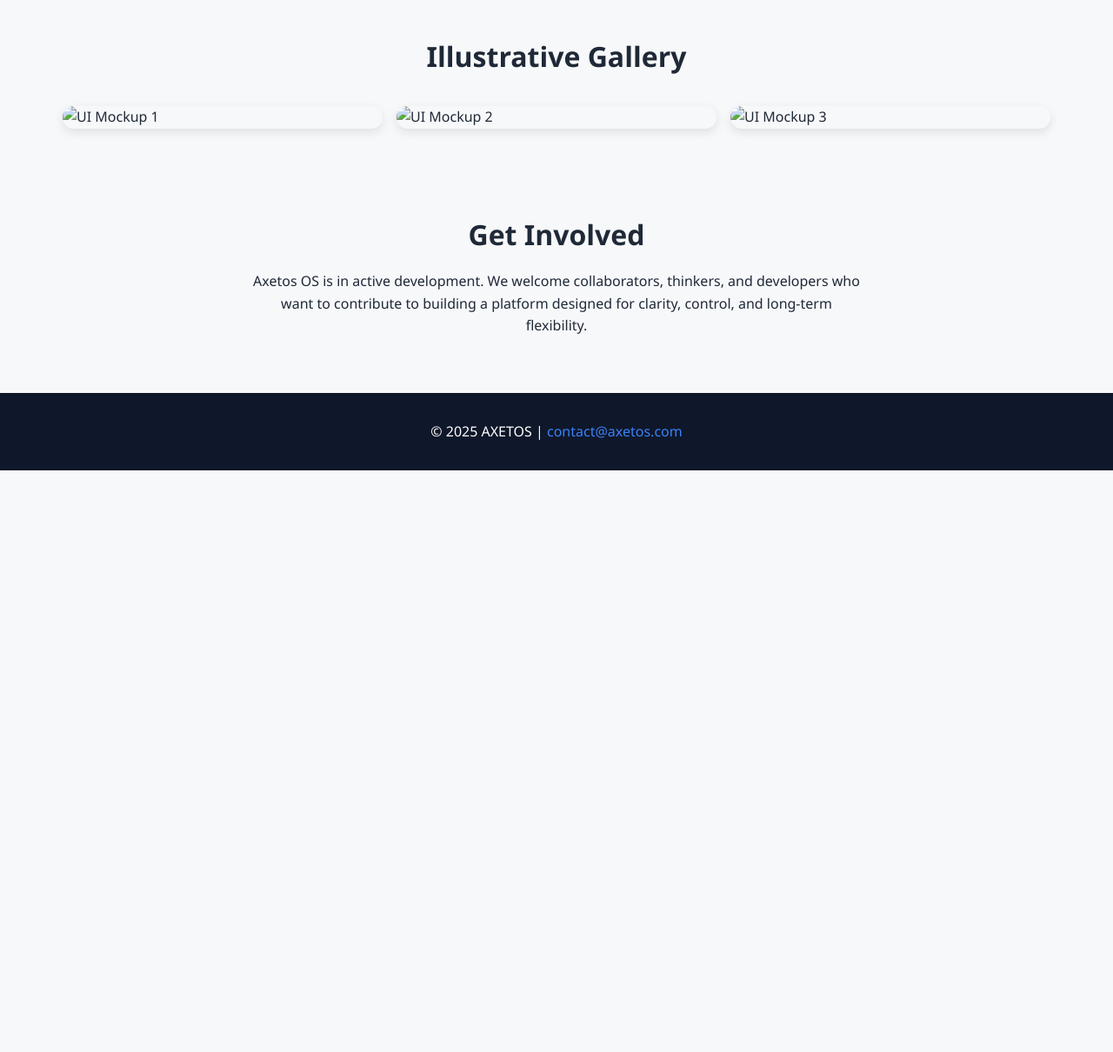
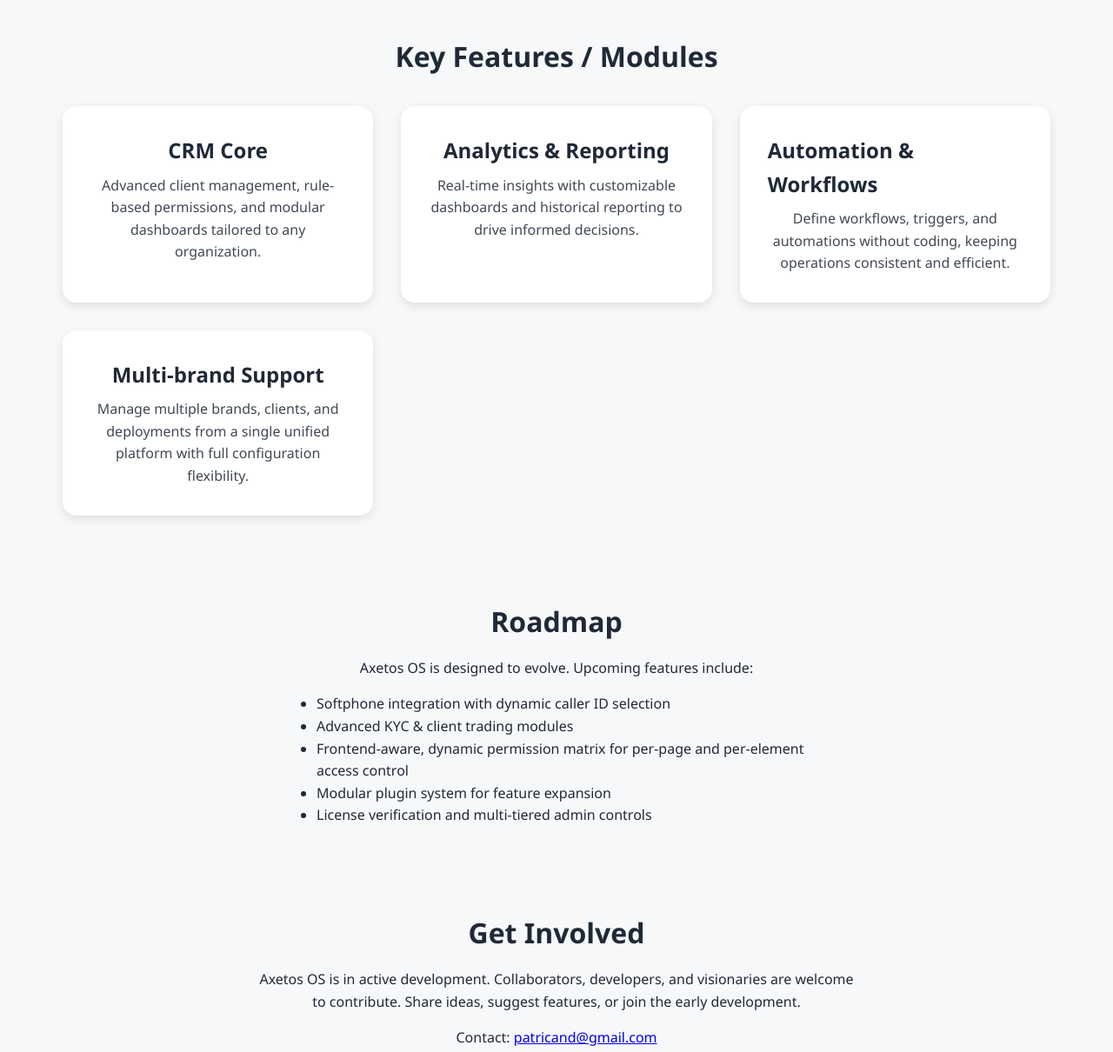
Before and after one commit to AXETOS/axetos-vision, a plain HTML site: page index.html in a window 1280 px wide. Shown: the part 1300-2510 px from the top of the page at 87% size. Before the commit the page ends 1841 px from the top, so only its background shows below. Drawn offline with Linux system fonts and the light colour scheme.

Commit message:
Update landing page with features and roadmap

```diff
--- a/index.html
+++ b/index.html
@@ -46,22 +46,22 @@
     <h2>Core Principles</h2>
     <div class="cards">
         <div class="card">
-            <img src="images/modularity.png" alt="Modularity Icon">
+            <img src="" alt="Modularity Icon">
             <h3>Modularity</h3>
             <p>Build and integrate modules seamlessly. Axetos OS adapts to your business without forcing rigid structures.</p>
         </div>
         <div class="card">
-            <img src="images/scalability.png" alt="Scalability Icon">
+            <img src="" alt="Scalability Icon">
             <h3>Scalability</h3>
             <p>From small teams to global enterprises, Axetos OS scales effortlessly while keeping operations coherent.</p>
         </div>
         <div class="card">
-            <img src="images/security.png" alt="Security Icon">
+            <img src="" alt="Security Icon">
             <h3>Security</h3>
             <p>Granular permissions and structural design ensure sensitive data remains secure across all modules.</p>
         </div>
         <div class="card">
-            <img src="images/flexibility.png" alt="Flexibility Icon">
+            <img src="" alt="Flexibility Icon">
             <h3>Flexibility</h3>
             <p>Dynamic rules, configurable workflows, and adaptable UI make Axetos OS mold perfectly to your company’s vision.</p>
         </div>
@@ -69,24 +69,54 @@
 </section>
 
 <section class="section">
-    <h2>Illustrative Gallery</h2>
-    <div class="gallery">
-        <img src="images/ui1.png" alt="UI Mockup 1">
-        <img src="images/ui2.png" alt="UI Mockup 2">
-        <img src="images/ui3.png" alt="UI Mockup 3">
+    <h2>Key Features / Modules</h2>
+    <div class="cards">
+        <div class="card">
+            <h3>CRM Core</h3>
+            <p>Advanced client management, rule-based permissions, and modular dashboards tailored to any organization.</p>
         </div>
+        <div class="card">
+            <h3>Analytics & Reporting</h3>
+            <p>Real-time insights with customizable dashboards and historical reporting to drive informed decisions.</p>
+        </div>
+        <div class="card">
+            <h3>Automation & Workflows</h3>
+            <p>Define workflows, triggers, and automations without coding, keeping operations consistent and efficient.</p>
+        </div>
+        <div class="card">
+            <h3>Multi-brand Support</h3>
+            <p>Manage multiple brands, clients, and deployments from a single unified platform with full configuration flexibility.</p>
+        </div>
+    </div>
+</section>
+
+<section class="section">
+    <h2>Roadmap</h2>
+    <p style="max-width: 800px; margin: 1rem auto; text-align:center;">
+        Axetos OS is designed to evolve. Upcoming features include:
+    </p>
+    <ul style="max-width: 600px; margin: 1rem auto 0 auto; list-style-type: disc; padding-left: 1.5rem;">
+        <li>Softphone integration with dynamic caller ID selection</li>
+        <li>Advanced KYC & client trading modules</li>
+        <li>Frontend-aware, dynamic permission matrix for per-page and per-element access control</li>
+        <li>Modular plugin system for feature expansion</li>
+        <li>License verification and multi-tiered admin controls</li>
+    </ul>
 </section>
 
 <section class="section">
     <h2>Get Involved</h2>
     <p style="max-width: 700px; margin: 1rem auto; text-align:center;">
-        Axetos OS is in active development. We welcome collaborators, thinkers, and developers
-        who want to contribute to building a platform designed for clarity, control, and long-term flexibility.
+        Axetos OS is in active development. Collaborators, developers, and visionaries are welcome to contribute.
+        Share ideas, suggest features, or join the early development.
+    </p>
+    <p style="text-align:center; margin-top:1rem;">
+        Contact: <a href="mailto:patricand@gmail.com">patricand@gmail.com</a>
     </p>
 </section>
 
 <footer>
-    &copy; 2025 AXETOS | <a href="mailto:contact@axetos.com">contact@axetos.com</a>
+    &copy; 2025 AXETOS | <a href="mailto:patricand@gmail.com">patricand@gmail.com</a>
 </footer>
 
 </body>
```
Lines whose indentation alone changed are shown as unchanged.
